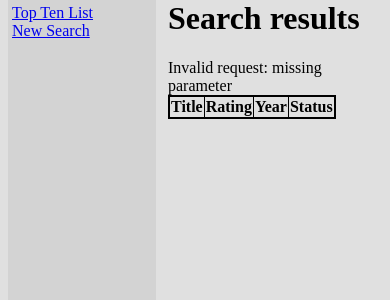
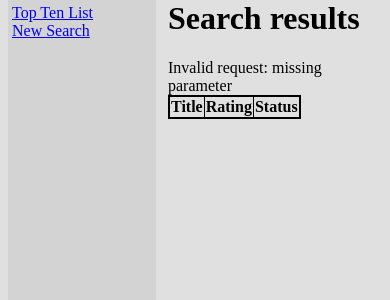
Before and after one commit to ivanngyb/MovieGroupProject, a PHP site: page /search_results.php in a window 390 px wide. Shown: the part 21-321 px from the top of the page. Run offline with PHP 8.4, Linux system fonts and the light colour scheme; lists and menus that the app fills with data are empty.

Commit message:
As an example: hide the year column when screen width is less than 600px

```diff
--- a/web_files/search_results.php
+++ b/web_files/search_results.php
@@ -28,7 +28,7 @@
                 <tr>
                     <th>Title</th>
                     <th>Rating</th>
-                    <th>Year</th>
+                    <th class='large-only'>Year</th>
                     <th>Status</th>
                 </tr>
                 <?php
--- a/web_files/search_results_script.php
+++ b/web_files/search_results_script.php
@@ -104,7 +104,7 @@
         <tr>
             <td><a href='movie_details.php?id=$id'>$title</a></td>
             <td>$rating</td>
-            <td>$movie_year</td>
+            <td class='large-only'>$movie_year</td>
             <td>$status</td>
         </tr>
     ";
--- a/web_files/style.css
+++ b/web_files/style.css
@@ -58,6 +58,11 @@
 td a {
     display: block;
 }
+@media only screen and (max-width: 600px) {
+    .large-only {
+        display: none;
+    }
+}
 
 
 /* details page formatting */
```
